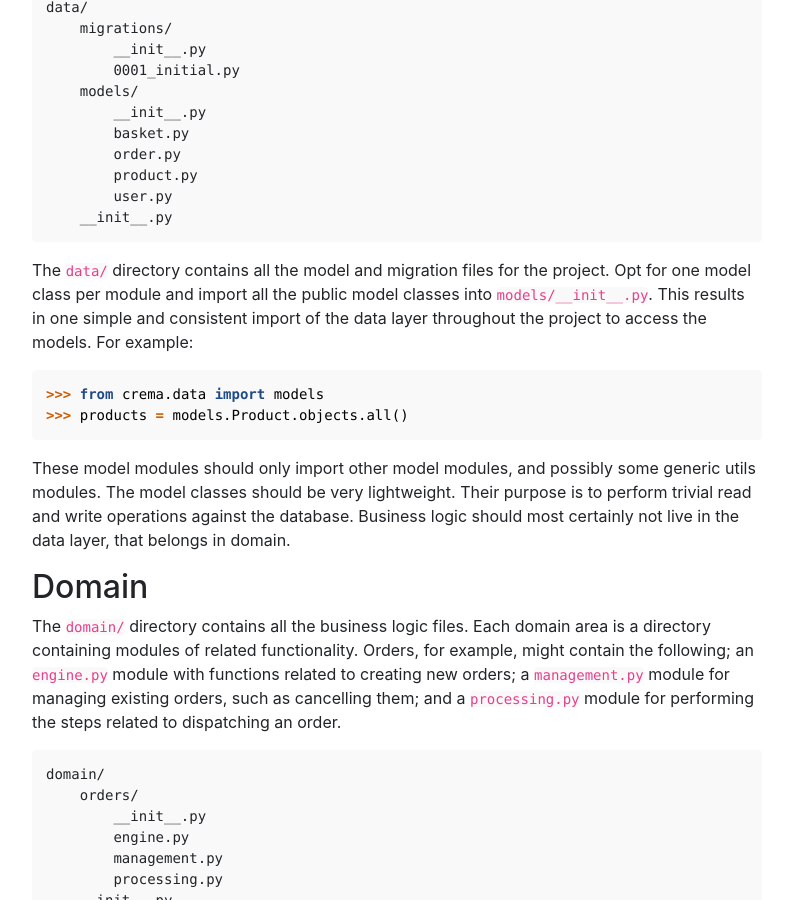
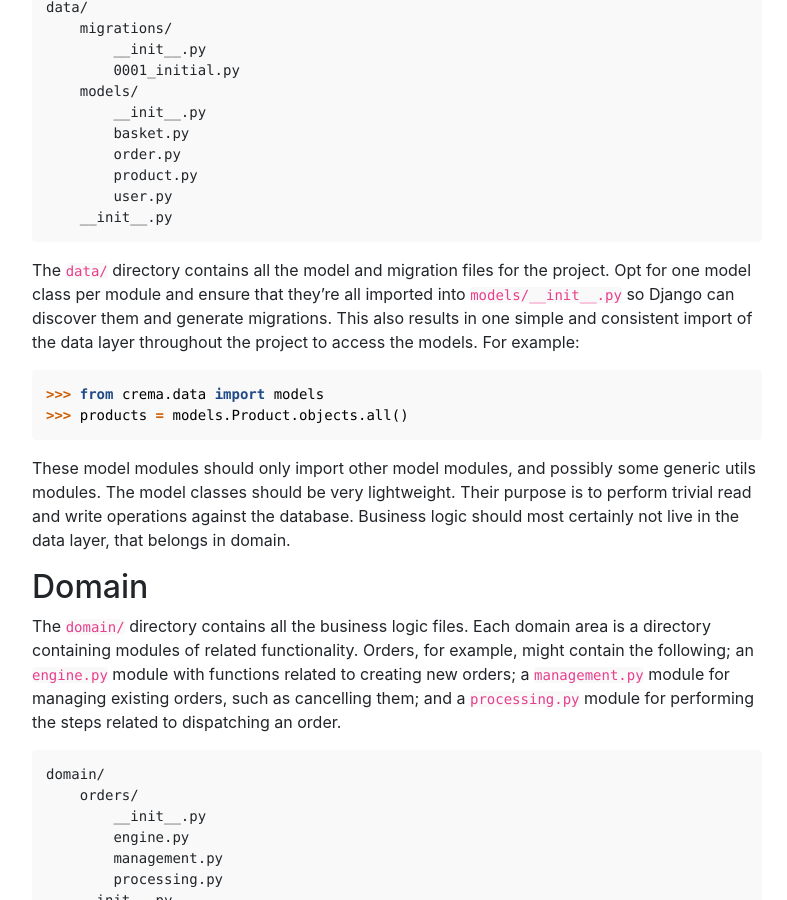
Before and after one commit to jamesbeith/jamesbeith.github.io, a Jekyll site: the page built from _posts/2018-06-25-how-to-structure-django-projects.md, in a window 1280 px wide and 900 px high, scrolled down 1085 px. Shown: the whole window, without its empty margins (243-1030 px from the left). Built offline with Jekyll 4.4.1, drawn with Linux system fonts in a browser that asks for light colours.

Commit message:
Fix wording around importing models in data layer
All model classes needed to imported into `models/__init__.py` so Django can discover them and generate migrations.

````diff
--- a/_posts/2018-06-25-how-to-structure-django-projects.md
+++ b/_posts/2018-06-25-how-to-structure-django-projects.md
@@ -53,7 +53,7 @@ data/
     __init__.py
 ```
 
-The `data/` directory contains all the model and migration files for the project. Opt for one model class per module and import all the public model classes into `models/__init__.py`. This results in one simple and consistent import of the data layer throughout the project to access the models. For example:
+The `data/` directory contains all the model and migration files for the project. Opt for one model class per module and ensure that they’re all imported into `models/__init__.py` so Django can discover them and generate migrations. This also results in one simple and consistent import of the data layer throughout the project to access the models. For example:
 
 ```python
 >>> from crema.data import models
````
